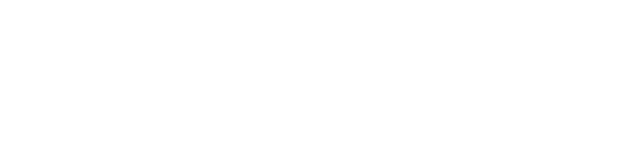
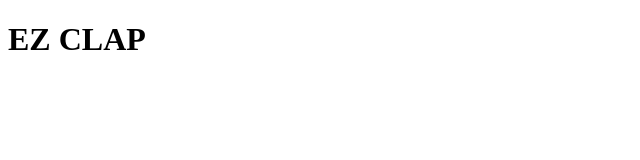
Before and after one commit to beniamanjaro/coursera-webdevelop, a plain HTML site: page site/index.html in a window 1280 px wide. Shown: the whole page, without its empty margins (0-640 px from the left). Drawn offline with Linux system fonts and the light colour scheme.

Commit message:
a small change.

```diff
--- a/site/index.html
+++ b/site/index.html
@@ -4,6 +4,6 @@
 	<title>HELLO M8</title>
 </head>
 <body>
-
+<h1>EZ CLAP</h1>
 </body>
 </html>
```
